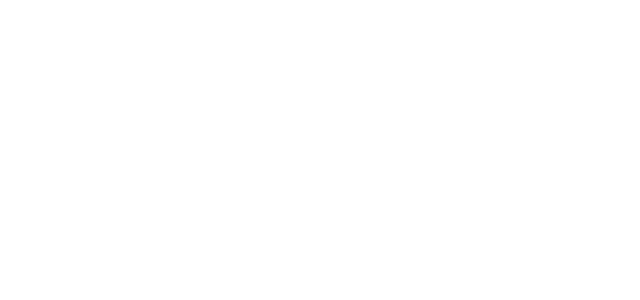
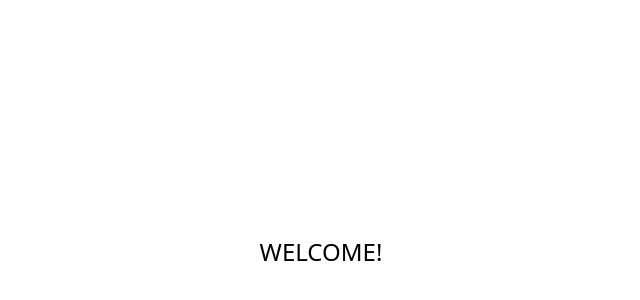
Before and after one commit to tamara24github/social_network, a React (Create React App) app in the folder frontend/: page /profile in a window 1280 px wide. Before the commit this address had no page. Shown: the part 148-448 px from the top of the page, without its empty margins (319-959 px from the left). Built offline with nearby package versions, Linux system fonts and the light colour scheme.

Commit message:
feat: add profile page and remove autocomplite from form inputs

```diff
--- a/frontend/src/components/App.jsx
+++ b/frontend/src/components/App.jsx
@@ -2,6 +2,7 @@ import { BrowserRouter as Router, Route, Routes } from "react-router-dom";
 import Login from "./auth/Login";
 import Register from "./auth/Register";
 import AuthenticationPage from "../pages/AuthenticationPage";
+import ProfilePage from "../pages/ProfilePage";
 
 function App() {
   return (
@@ -10,6 +11,7 @@ function App() {
         <Route path="/" element={<AuthenticationPage />} />
         <Route path="/login" element={<Login />} />
         <Route path="/register" element={<Register />} />
+        <Route path="/profile" element={<ProfilePage />} />
       </Routes>
     </Router>
   );
--- a/frontend/src/components/common/Input.jsx
+++ b/frontend/src/components/common/Input.jsx
@@ -4,6 +4,7 @@ const Input = ({
   value,
   onChange,
   required,
+  autoComplete,
   className,
   ...props
 }) => {
@@ -11,6 +12,7 @@ const Input = ({
     <div>
       {label && <label>{label}</label>}
       <input
+        autoComplete={autoComplete || "off"}
         type={inputType}
         value={value}
         onChange={onChange}
--- /dev/null
+++ b/frontend/src/pages/ProfilePage.jsx
@@ -0,0 +1,9 @@
+const ProfilePage = () => {
+  return (
+    <div className="flex justify-center items-center h-screen">
+      <div className="text-center text-2xl">WELCOME!</div>
+    </div>
+  );
+};
+
+export default ProfilePage;
```
